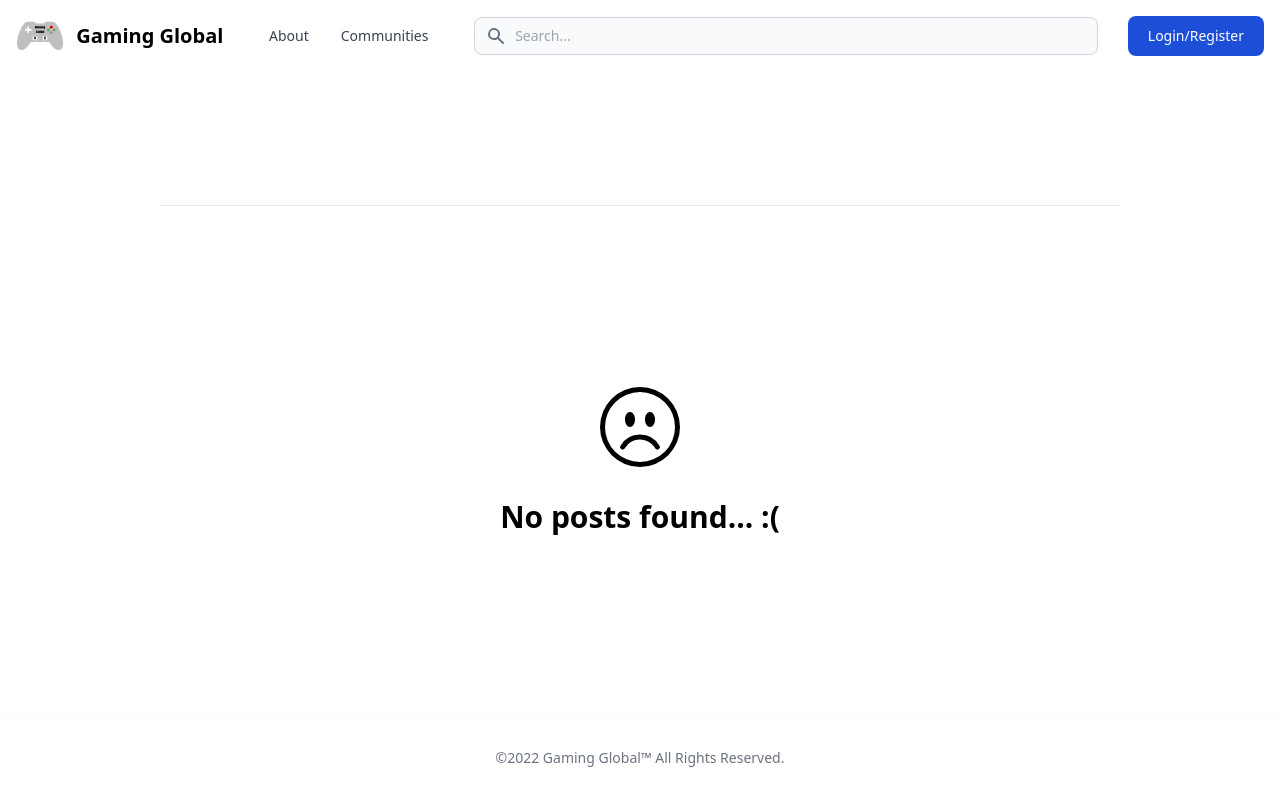
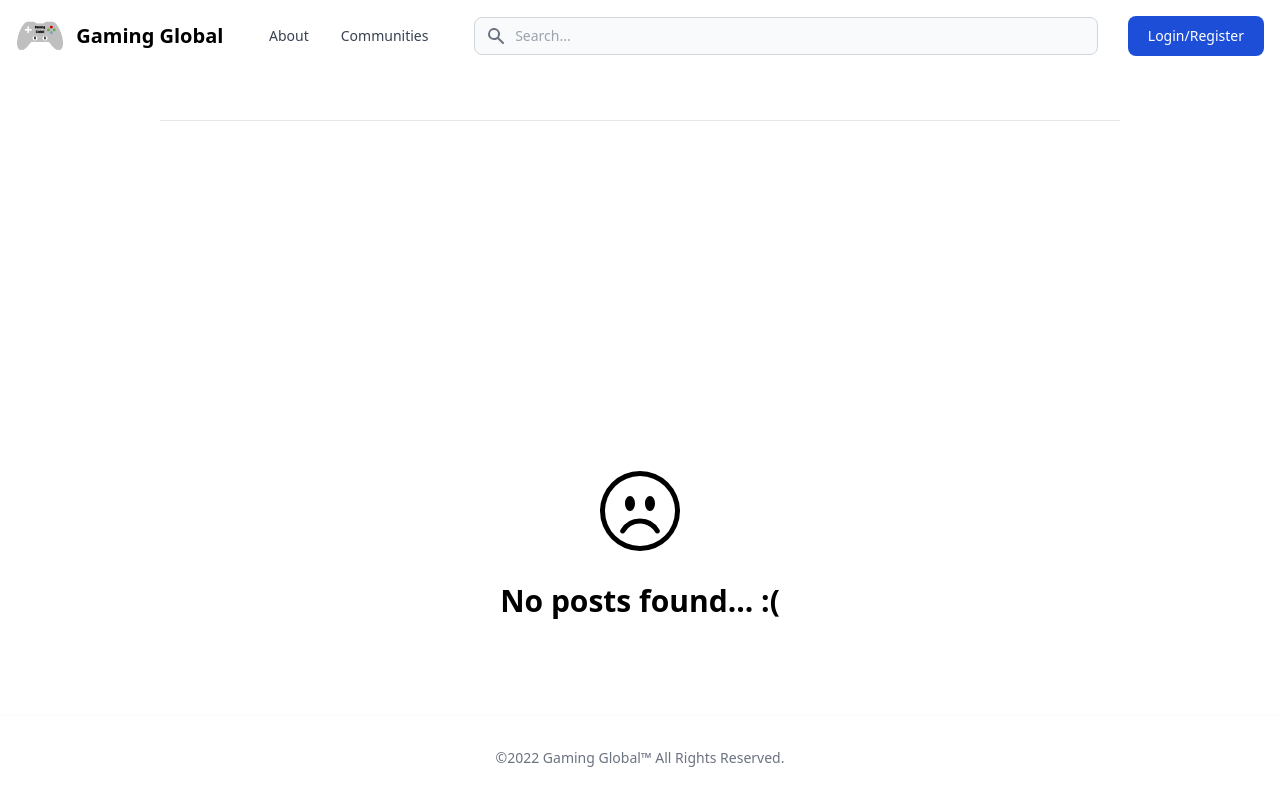
Before and after one commit to JuanPablo2655/3155_Final, a Flask app: page /community/1 in a window 1280 px wide. Run offline with Flask 3, Linux system fonts and the light colour scheme; parts of the project's set-up code (start-up, migrations or seed data) failed here and were passed over; some libraries are stand-ins or nearby versions.

Commit message:
Fixed styling

```diff
--- a/templates/communities.html
+++ b/templates/communities.html
@@ -40,7 +40,7 @@
 </section>
 {%endif%}
 
-<section class="flex h-auto justify-center items-start flex-col content-start">
+<section class="flex h-full items-start flex-col content-start">
   {% for community in communities %}
   <!-- DISPLAYS GROUP OF CARD (COMMUNITIES )-->
   <div aria-label="group of cards" class="py-8 w-full dark:bg-gray-900">
--- a/templates/community.html
+++ b/templates/community.html
@@ -1,6 +1,6 @@
 {% extends '_base.html' %}{% block title %}Community{% endblock %}{% block body %}
 <!-- HEADER SECTION -->
-<div class="flex justify-center flex-col items-center">
+<div class="flex justify-center">
 	<div class="flex justify-between w-3/4 border-b border-gray-200 dark:border-gray-700 pb-6 pt-6">
 		<div class="flex flex-col">
 			<h1 class="dark:text-white">{{community.slug}}</h1>
@@ -23,8 +23,11 @@
 		</form>
 		{% endif %}
 	</div>
+</div>
+
+<div class="flex flex-col items-center h-full bg-white dark:bg-gray-900">
 	{% if posts %}
-	<section class="flex h-auto justify-center w-full">
+	<section class="flex h-auto justify-center w-full flex-col items-center">
 		{% for post in posts|reverse %}
 		<div class="w-3/4 relative dark:bg-gray-900 flex flex-col justify-center">
 			<!-- ACTUAL POST -->
@@ -33,7 +36,8 @@
 					<!-- DELETE AND EDIT -->
 					{% if (session) and post.account_id == session['user']['user_id']%}
 					<div>
-						<form action="{{url_for('community.delete_post', slug=post.community_slug, post_id=post.post_id)}}"
+						<form
+							action="{{url_for('community.delete_post', slug=post.community_slug, post_id=post.post_id)}}"
 							method="POST">
 							<button type="submit">
 								<svg class="dark:hidden" xmlns="http://www.w3.org/2000/svg" width="16" height="16"
@@ -48,7 +52,8 @@
 								</svg>
 							</button>
 						</form>
-						<form action="{{url_for('community.edit_post', slug=post.community_slug, post_id=post.post_id)}}">
+						<form
+							action="{{url_for('community.edit_post', slug=post.community_slug, post_id=post.post_id)}}">
 							<button type="submit">
 								<svg class="dark:hidden" xmlns="http://www.w3.org/2000/svg" width="16" height="16"
 									fill="black" class="bi bi-pencil-fill" viewBox="0 0 16 16">
@@ -64,8 +69,7 @@
 						</form>
 					</div>
 					{% endif %}
-						<a
-						href="{{url_for('community.get_specific_post', slug=community.slug, post_id=post.post_id)}}">
+					<a href="{{url_for('community.get_specific_post', slug=community.slug, post_id=post.post_id)}}">
 						<!-- POST CONTENT (PREVIEW)-->
 						<div class="ml-4">
 							<span
@@ -84,7 +88,7 @@
 	{% endif %}
 </div>
 {% if not posts %}
-<section class="flex flex-col items-center h-auto p-16 dark:bg-gray-900 dark:text-gray-100">
+<section class="flex flex-col items-center h-full p-16 dark:bg-gray-900 dark:text-gray-100">
 	<div class="container flex flex-col items-center justify-center px-5 mx-auto my-8">
 		<svg class="dark:block hidden" xmlns="http://www.w3.org/2000/svg" width="80" height="80" fill="white"
 			class="bi bi-emoji-frown-fill" viewBox="0 0 16 16">
```
Lines whose indentation alone changed are shown as unchanged.
